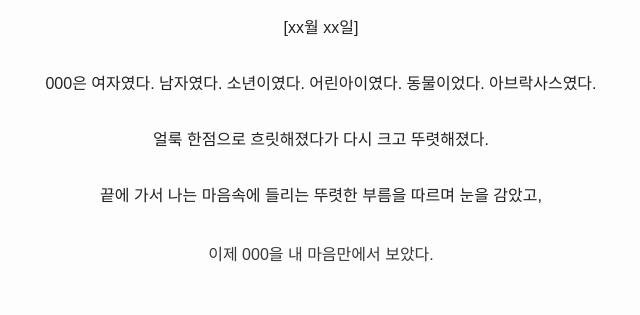
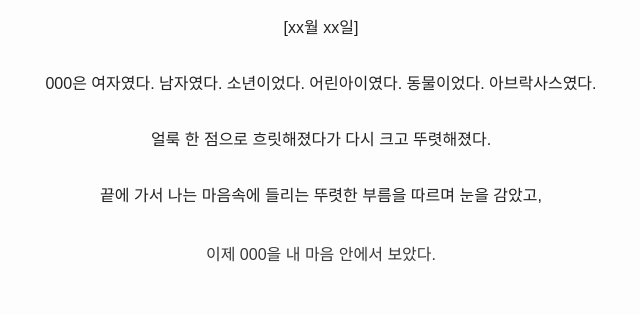
Before and after one commit to 2jaekyoung-a11y/onestar, a plain HTML site: page quiz2.html in a window 1280 px wide. Shown: the part 221-536 px from the top of the page, 319-959 px from the left. Drawn offline with Linux system fonts and the light colour scheme.

Commit message:
Update quiz2.html

```diff
--- a/quiz2.html
+++ b/quiz2.html
@@ -98,13 +98,13 @@
   <br>000이 누군지 작성해주세요.<br></h2>
 
   <p> [xx월 xx일] </p>
-  <p>000은 여자였다. 남자였다. 소년이였다. 어린아이였다. 동물이었다. 아브락사스였다.</p>
-  <p>얼룩 한점으로 흐릿해졌다가 다시 크고 뚜렷해졌다.</p>
+  <p>000은 여자였다. 남자였다. 소년이었다. 어린아이였다. 동물이었다. 아브락사스였다.</p>
+  <p>얼룩 한 점으로 흐릿해졌다가 다시 크고 뚜렷해졌다.</p>
   <p>끝에 가서 나는 마음속에 들리는 뚜렷한 부름을 따르며 눈을 감았고,</p>
-  <p>이제 000을 내 마음만에서 보았다.</p>
-  <p>더욱 강하게, 더욱 힘있게, 나는 그분 앞에서 무릎을 꿇으려했다. </p>
+  <p>이제 000을 내 마음 안에서 보았다.</p>
+  <p>더욱 강하게, 더욱 힘 있게, 나는 그분 앞에서 무릎을 꿇으려 했다. </p>
   <p>그러나 000이 어찌나 내 안으로 들어가 버렸는지 000을 나 자신과 갈라놓을 수 없었다. </p>
-  <p>마치 000이 온통 나 자신이 되어버린 듯이....</p>
+  <p>마치 000이 온통 나 자신이 되어버린 듯이...</p>
   <input type="text" id="answer">
   <button onclick="checkAnswer()">제출</button>
 </div>
```
